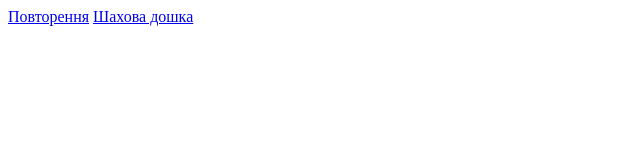
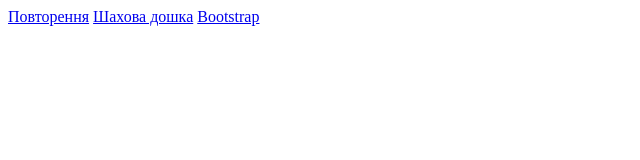
Before and after one commit to PostoronkaLera/PostoronkaLera.github.io, a plain HTML site: page index.html in a window 1280 px wide. Shown: the full height of the page, 0-640 px from the left. Drawn offline with Linux system fonts and the light colour scheme.

Commit message:
Update index.html

```diff
--- a/index.html
+++ b/index.html
@@ -1,2 +1,3 @@
 <a href="1.html">Повторення</a>
 <a href="Шахова дошка.html">Шахова дошка</a>
+<a href="Bootstrap.html">Bootstrap</a>
```
